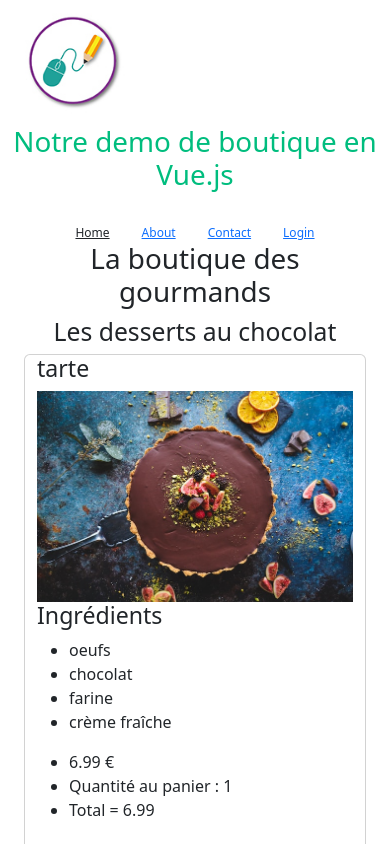
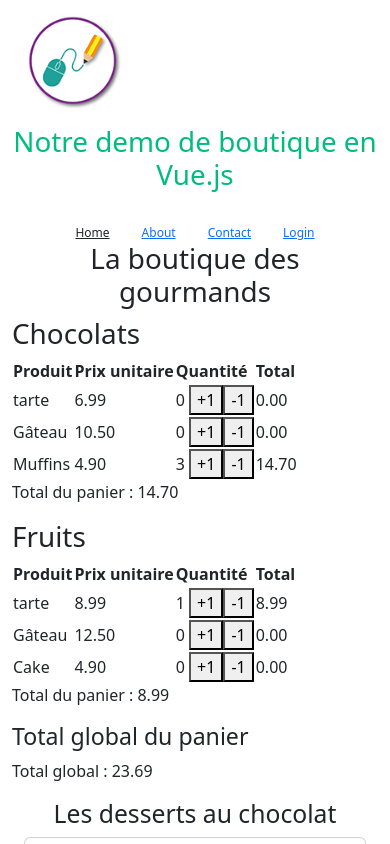
Before and after one commit to ChristelleKandel/demoBoutiqueVueJS, a Vue app: page / in a window 390 px wide. Shown: the top 844 px of the page. Built offline with nearby package versions, Linux system fonts and the light colour scheme.

Commit message:
ajout d'un panier dynamique sur le côté de la page via un component

```diff
--- a/src/Chocolats.js
+++ b/src/Chocolats.js
@@ -5,7 +5,7 @@ export const chocolats = [
         inventory: 8,
         ingredients: ['oeufs', 'chocolat', 'farine', 'crème fraîche'],
         price: 6.99,
-        quantity: 1
+        quantity: 0
     },
     {
         name: 'Gâteau' ,
@@ -13,7 +13,7 @@ export const chocolats = [
         inventory: 12,
         ingredients: ['oeufs', 'chocolat', 'fécule de maïs', 'beurre'],
         price: 10.50,
-        quantity: 2
+        quantity: 0
     },
     {
         name: 'Muffins',
--- a/src/Fruits.js
+++ b/src/Fruits.js
@@ -13,7 +13,7 @@ export const fruits = [
         inventory: 12,
         ingredients: ['oeufs', 'pêches', 'farine', 'beurre', 'sucre'],
         price: 12.50,
-        quantity: 4
+        quantity: 0
     },
     {
         name: 'Cake',
@@ -21,6 +21,6 @@ export const fruits = [
         inventory: 2,
         ingredients: ['oeufs', 'fraises', 'poudre d\'amamnde', 'crème fraîche', 'stévia'],
         price: 4.90,
-        quantity: 3
+        quantity: 0
     },
 ]
--- a/src/components/Cards.vue
+++ b/src/components/Cards.vue
@@ -4,6 +4,15 @@
 const props = defineProps([
 'produit'
 ])
+
+// Fonction pour augmenter la quantité d'un produit
+const incrementQuantity = (produit) => {
+  produit.quantity += 1;
+};
+// Fonction pour diminuer la quantité d'un produit
+const decrementQuantity = (produit) => {
+  produit.quantity -= 1;
+};
 
 </script>
 
--- /dev/null
+++ b/src/components/Panier.vue
@@ -0,0 +1,56 @@
+<script setup>
+import { ref, computed, defineProps, defineEmits } from 'vue';
+
+// Propriétés
+const { title, products } = defineProps(['title', 'products']);
+
+// Événements
+const emit = defineEmits();
+
+// Méthode pour incrémenter la quantité d'un produit
+const incrementQuantity = (product) => {
+    product.quantity += 1;
+    emit('update:products', products); // Émettre l'événement pour mettre à jour les quantités dans le parent
+};
+// Méthode pour décrémenter la quantité d'un produit
+const decrementQuantity = (product) => {
+    product.quantity -= 1;
+    emit('update:products', products);
+};
+
+const cartTotal = computed(() => {
+    return products.reduce((cartTotal, product) => {
+        return cartTotal + product.price * product.quantity;
+    }, 0);
+});
+
+</script>
+
+<template>
+    <div>
+      <h1>{{ title }}</h1>
+      <table>
+        <thead>
+            <tr>
+                <th>Produit</th>
+                <th>Prix unitaire</th>
+                <th>Quantité</th>
+                <th>Total</th>
+            </tr>
+        </thead>
+        <tbody>
+            <tr v-for="(product, index) in products" :key="index">
+                <td>{{ product.name }}</td>
+                <td>{{ product.price.toFixed(2) }}</td>
+                <td>
+                {{ product.quantity }}
+                <button @click="incrementQuantity(product)">+1</button>
+                <button @click="decrementQuantity(product)">-1</button>
+                </td>
+                <td>{{ (product.price * product.quantity).toFixed(2) }}</td>
+            </tr>
+        </tbody>
+      </table>
+      <p>Total du panier : {{ cartTotal.toFixed(2) }}</p>
+    </div>
+  </template>
--- a/src/components/PatisserieRow.vue
+++ b/src/components/PatisserieRow.vue
@@ -12,15 +12,6 @@ import { fruits } from '../Fruits.js'; // Import des produits depuis Products.js
 // Utilisation de ref pour créer une copie réactive des produits importés
 const importedChocolats = ref([...chocolats]);
 const importedFruits = ref([...fruits]);
-
-// Fonction pour augmenter la quantité d'un produit
-const incrementQuantity = (produit) => {
-  produit.quantity += 1;
-};
-// Fonction pour diminuer la quantité d'un produit
-const decrementQuantity = (produit) => {
-  produit.quantity -= 1;
-};
 
 // Calcul du total du panier pour chocolats.js
 const totalChocolat = computed(() => {
@@ -54,7 +45,6 @@ const globalTotal = computed(() => {
         v-for="(produit, index) in importedChocolats" :key="index"
         :produit="produit"
         />
-        <div class="cart">Total du panier chocolat: {{ totalChocolat.toFixed(2) }} €</div>
     </div>
     <h2 class="text-center">Les desserts aux fruits</h2>
     <div class="row container m-3 m-auto ">
@@ -62,11 +52,7 @@ const globalTotal = computed(() => {
         v-for="(produit, index) in importedFruits" :key="index"
         :produit="produit"
         />
-        <div class="cart">Total du panier Fruits: {{ totalFruits.toFixed(2) }} €</div>
     </div>
-
-    <h1>Total global du panier</h1>
-    <p>Total global : {{ globalTotal.toFixed(2) }}</p>
 
 </template>
 
--- a/src/views/HomeView.vue
+++ b/src/views/HomeView.vue
@@ -1,10 +1,58 @@
 <script setup>
+import { ref, computed } from 'vue'
 import PatisserieRow from '../components/PatisserieRow.vue'
+import Panier from '../components/Panier.vue'
+
+// import des données initiales
+import { chocolats } from '../Chocolats.js'; // Import des produits depuis Products.js
+import { fruits } from '../Fruits.js'; // Import des produits depuis Products.js
+// Utilisation de ref pour créer une copie réactive des produits importés
+const importedChocolats = ref([...chocolats]);
+const importedFruits = ref([...fruits]);
+
+// Calcul du total du panier pour chocolats.js
+const totalChocolat = computed(() => {
+  return importedChocolats.value.reduce((total, product) => {
+    return total + product.price * product.quantity;
+  }, 0);
+});
+
+// Calcul du total du panier pour fruits.js
+const totalFruits = computed(() => {
+  return importedFruits.value.reduce((total, product) => {
+    return total + product.price * product.quantity;
+  }, 0);
+});
+
+// Calcul du total global
+const globalTotal = computed(() => {
+  return totalChocolat.value + totalFruits.value; // Ajoutez d'autres totaux ici pour les autres paniers si nécessaire
+});
+
+// Méthodes pour mettre à jour la quantité des produits dans les paniers
+const updateCartChocolat = (newProducts) => {
+  importedChocolats.value = newProducts;
+};
+const updateCartFruits = (newProducts) => {
+  importedFruits.value = newProducts;
+};
+
+
 </script>
 
 <template>
   <main class="container w-auto">
     <h1 class="text-center">La boutique des gourmands</h1>
-    <PatisserieRow />
+    <div class="row">
+      <div class="col-md-3">
+        <Panier title="Chocolats" :products="importedChocolats" :total="totalChocolat" @update:products="updateCartChocolat" />
+        <Panier title="Fruits" :products="importedFruits" :total="totalFruits" @update:products="updateCartFruits" />
+        <h3>Total global du panier</h3>
+        <p>Total global : {{ globalTotal.toFixed(2) }}</p>
+      </div>
+      <div class="col-md-9">
+        <PatisserieRow />
+      </div>
+    </div>
   </main>
 </template>
```
